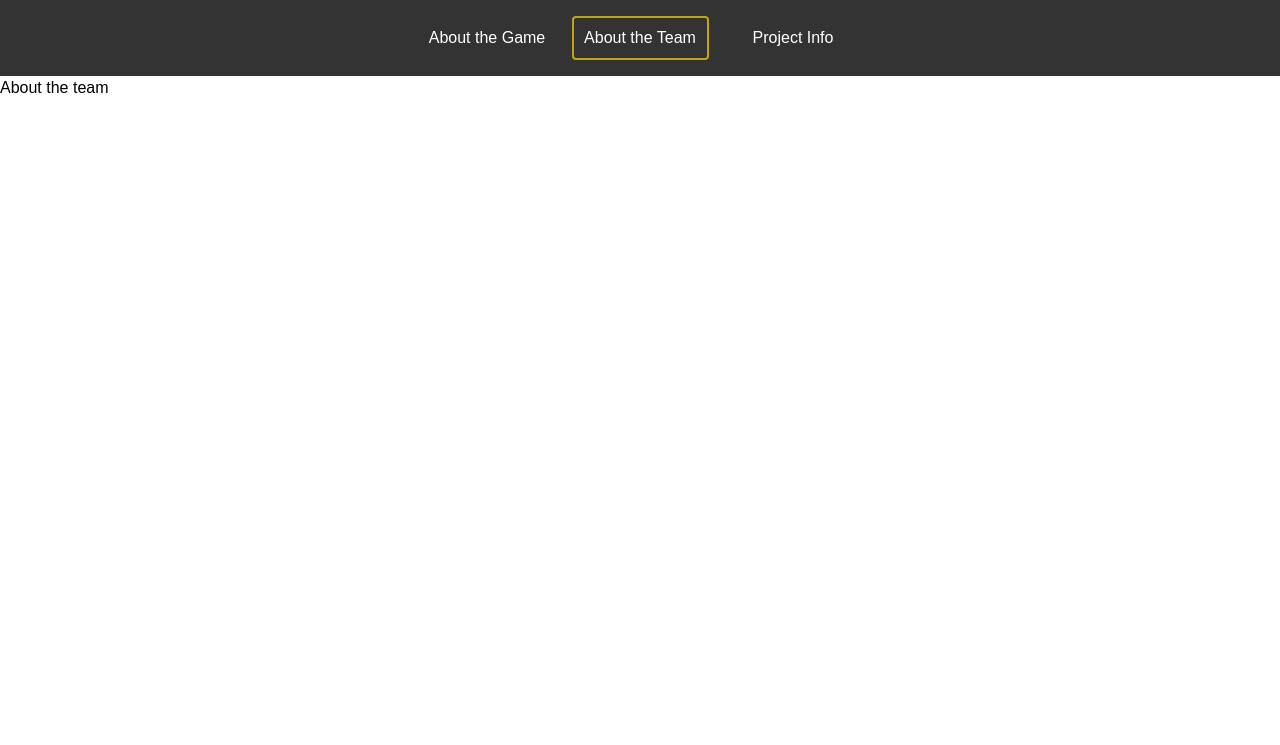
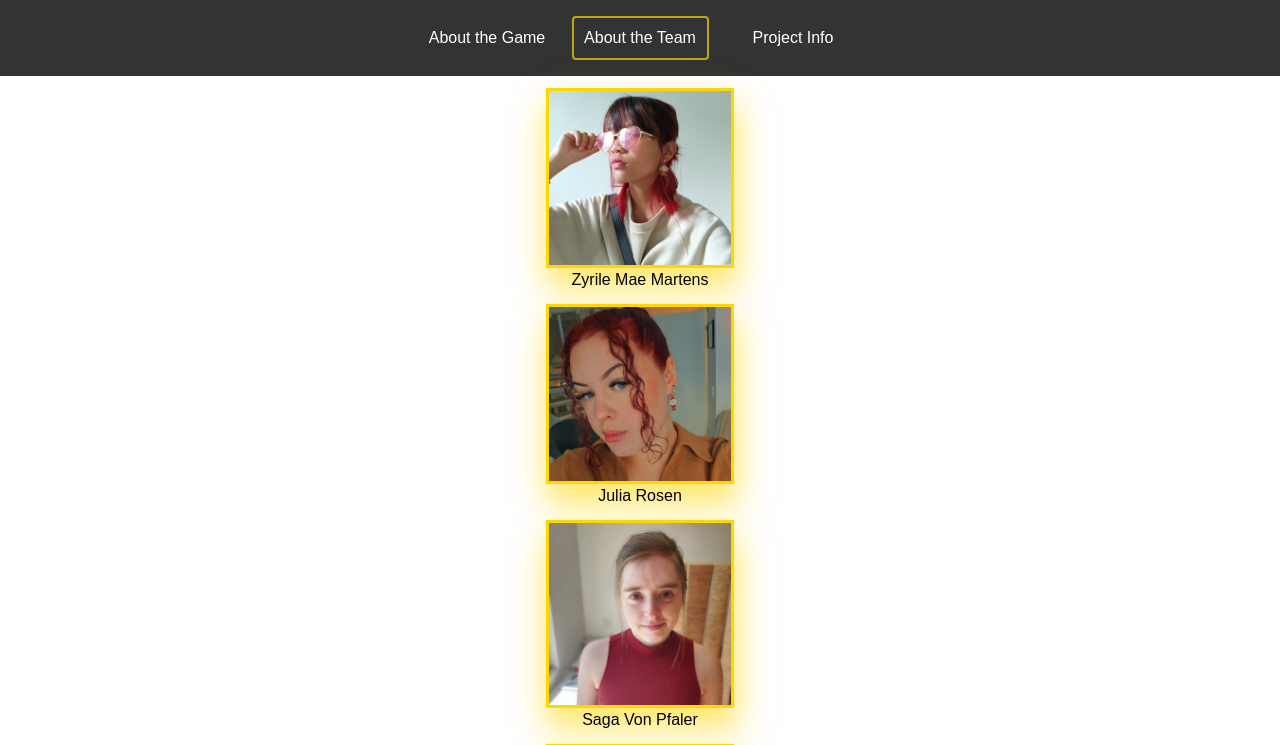
Before and after one commit to jasminedns/neila, a Next.js app: page /about-the-team in a window 1280 px wide. Shown: the top 745 px of the page. Built offline with nearby package versions, Linux system fonts and the light colour scheme.

Commit message:
devcard first draft

```diff
--- a/src/app/about-the-team/page.tsx
+++ b/src/app/about-the-team/page.tsx
@@ -1,6 +1,11 @@
+import DevCard from "@/components/DevCard";
+
 const AboutTheTeam = () => {
     return (
-        <h2>About the team</h2>
+        <>
+            <DevCard />
+        </>
+
     )
 }
 
--- a/src/app/globals.css
+++ b/src/app/globals.css
@@ -170,3 +170,7 @@ body {
   border: solid 2px #ffd900af;
   color: #ffffffbb;
 }
+
+.devCard__image--container {
+  box-shadow: 2px 18px 31px 2px rgba(255,215,0,0.59);
+}
--- /dev/null
+++ b/src/components/DevCard/index.tsx
@@ -0,0 +1,19 @@
+import { dev, devTypes } from "@/utils/types"
+import Image from "next/image";
+
+const DevCard = () => {
+    return (
+        <>
+            {dev.map((item:devTypes, index:number) => (
+                <div className="flex flex-col m-3 items-center">
+                    <div className="border-3 border-[#FFD700] w-[15%] devCard__image--container">
+                        <Image src={item.image} alt={item.name} height={250} width={300}/>
+                    </div>
+                    <h2 key={index} className="">{item.name}</h2>
+                </div>
+            ))}
+        </>
+    )
+}
+
+export default DevCard;
```
